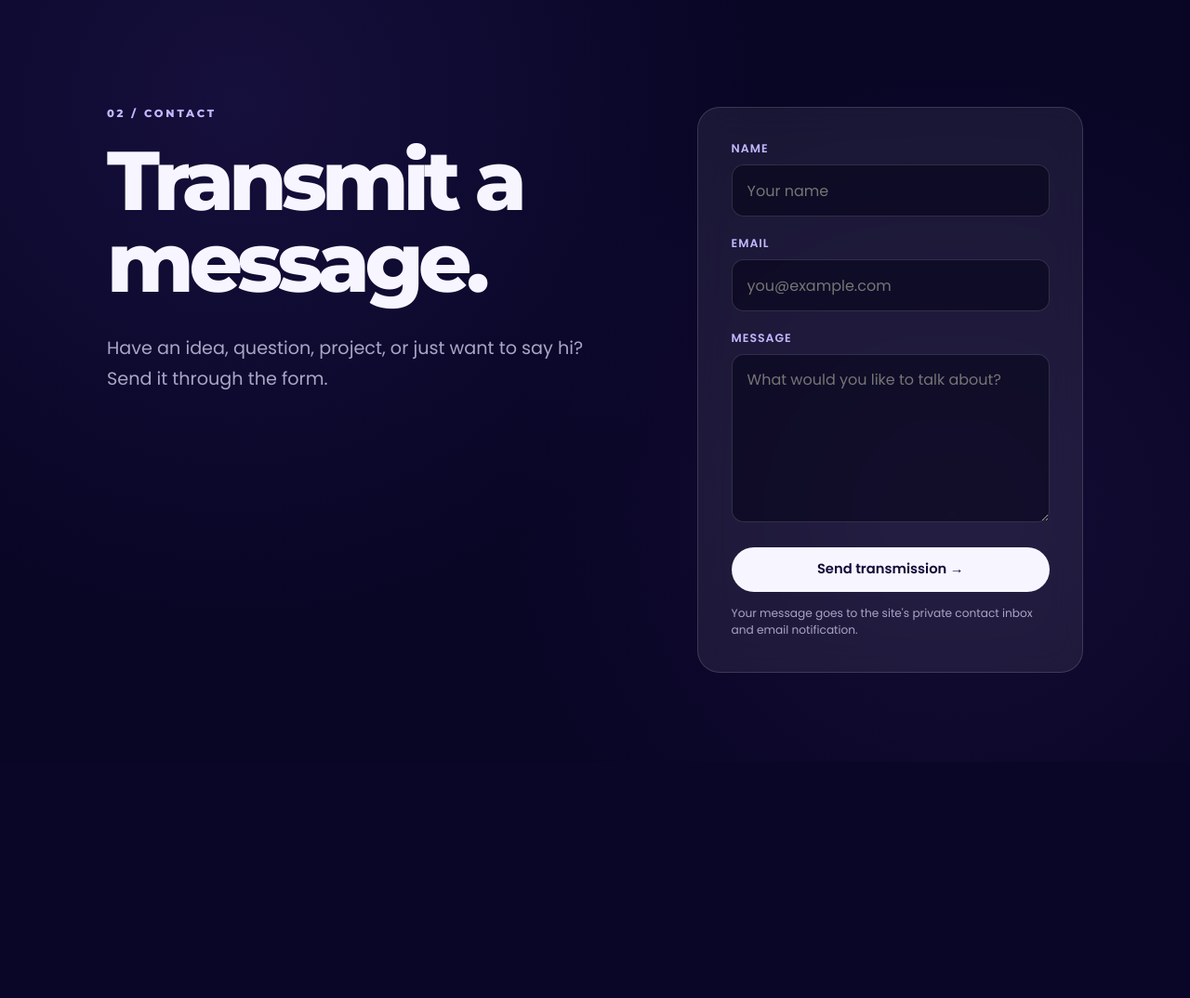
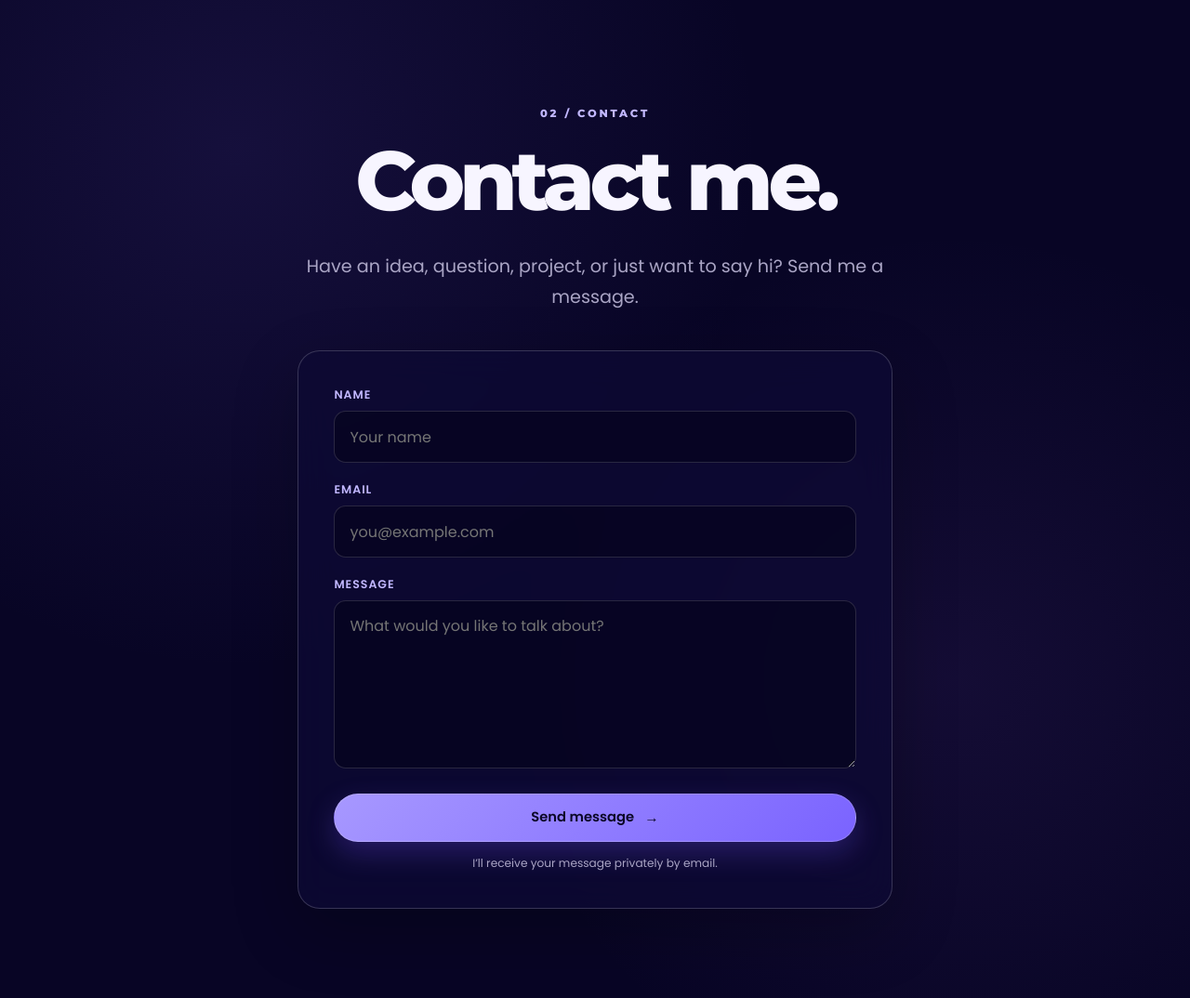
Before and after one commit to Oliebol23/mySpace, a Django app: page /contact/ in a window 1280 px wide. Shown: the part 69-1143 px from the top of the page at 93% size. Before the commit the page ends 793 px from the top, so only its background shows below. Run offline with Django 5.2, Linux system fonts and the light colour scheme.

Commit message:
prettier

```diff
--- a/members/static/css/main.css
+++ b/members/static/css/main.css
@@ -168,23 +168,51 @@ a {
   font-weight: 600;
   text-decoration: none;
   cursor: pointer;
-  transition: transform 0.2s ease, border-color 0.2s ease, background 0.2s ease;
+  gap: 0.7rem;
+  min-width: 150px;
+  transition: transform 0.2s ease, border-color 0.2s ease, background 0.2s ease, box-shadow 0.2s ease;
 }
 
 .button:hover {
-  transform: translateY(-2px);
+  transform: translateY(-3px);
+}
+
+.button:focus-visible {
+  outline: 3px solid rgba(194, 184, 255, 0.45);
+  outline-offset: 3px;
 }
 
 .button-primary {
-  background: var(--text);
-  color: #100b38;
+  border-color: rgba(255, 255, 255, 0.18);
+  background: linear-gradient(135deg, #a798ff, #7a63ff);
+  color: #0b0827;
+  box-shadow: 0 12px 30px rgba(96, 73, 214, 0.32);
 }
 
-.button-ghost {
-  border-color: var(--line);
-  background: rgba(8, 5, 37, 0.35);
+.button-primary:hover {
+  box-shadow: 0 16px 38px rgba(96, 73, 214, 0.42);
+}
+
+.button-secondary {
+  border-color: rgba(255, 255, 255, 0.28);
+  background: rgba(255, 255, 255, 0.08);
   color: var(--text);
-  backdrop-filter: blur(10px);
+  box-shadow: inset 0 0 0 1px rgba(255, 255, 255, 0.04);
+  backdrop-filter: blur(12px);
+}
+
+.button-secondary:hover {
+  border-color: rgba(255, 255, 255, 0.5);
+  background: rgba(255, 255, 255, 0.13);
+}
+
+.button-arrow {
+  font-size: 1.05em;
+  transition: transform 0.2s ease;
+}
+
+.button:hover .button-arrow {
+  transform: translateX(3px);
 }
 
 .hero-status {
@@ -261,18 +289,36 @@ a {
 }
 
 .contact-shell {
-  display: grid;
-  grid-template-columns: minmax(0, 0.9fr) minmax(320px, 0.7fr);
-  gap: clamp(3rem, 8vw, 7rem);
-  align-items: start;
+  display: flex;
+  flex-direction: column;
+  align-items: center;
+  gap: 2.5rem;
+}
+
+.contact-copy {
+  width: min(700px, 100%);
+  text-align: center;
+}
+
+.contact-copy .eyebrow,
+.contact-copy .page-intro {
+  margin-left: auto;
+  margin-right: auto;
 }
 
 .contact-form {
-  padding: clamp(1.5rem, 4vw, 2.2rem);
-  border: 1px solid var(--line);
+  width: min(640px, 100%);
+  margin: 0 auto;
+  padding: clamp(1.5rem, 4vw, 2.4rem);
+  border: 1px solid rgba(255, 255, 255, 0.18);
   border-radius: 1.5rem;
-  background: var(--glass);
+  background: rgba(14, 9, 52, 0.78);
+  box-shadow: 0 24px 70px rgba(0, 0, 0, 0.24);
   backdrop-filter: blur(18px);
+}
+
+.form-fields {
+  width: 100%;
 }
 
 .field-group {
@@ -327,7 +373,7 @@ a {
 
 .submit-button {
   width: 100%;
-  border: 0;
+  min-height: 52px;
 }
 
 .form-note {
@@ -335,6 +381,7 @@ a {
   color: var(--muted);
   font-size: 0.76rem;
   line-height: 1.5;
+  text-align: center;
 }
 
 .success-shell {
@@ -381,8 +428,7 @@ a {
     justify-content: flex-end;
   }
 
-  .info-grid,
-  .contact-shell {
+  .info-grid {
     grid-template-columns: 1fr;
   }
 
@@ -416,6 +462,14 @@ a {
   .hero h1 {
     font-size: clamp(3.5rem, 18vw, 5.2rem);
   }
+
+  .hero-actions {
+    width: 100%;
+  }
+
+  .hero-actions .button {
+    flex: 1 1 100%;
+  }
 }
 
 @media (prefers-reduced-motion: reduce) {
--- a/members/templates/contact.html
+++ b/members/templates/contact.html
@@ -7,9 +7,9 @@
 <section class="page-shell contact-shell">
   <div class="contact-copy">
     <p class="eyebrow">02 / CONTACT</p>
-    <h1>Transmit a message.</h1>
+    <h1>Contact me.</h1>
     <p class="page-intro">
-      Have an idea, question, project, or just want to say hi? Send it through the form.
+      Have an idea, question, project, or just want to say hi? Send me a message.
     </p>
   </div>
 
@@ -27,6 +27,7 @@
       <div class="form-errors">{{ form.non_field_errors }}</div>
     {% endif %}
 
+    <div class="form-fields">
       {% for field in form.visible_fields %}
         <div class="field-group">
           <label for="{{ field.id_for_label }}">{{ field.label }}</label>
@@ -36,9 +37,12 @@
           {% endif %}
         </div>
       {% endfor %}
+    </div>
 
-    <button class="button button-primary submit-button" type="submit">Send transmission →</button>
-    <p class="form-note">Your message goes to the site's private contact inbox and email notification.</p>
+    <button class="button button-primary submit-button" type="submit">
+      <span>Send message</span><span class="button-arrow" aria-hidden="true">→</span>
+    </button>
+    <p class="form-note">I’ll receive your message privately by email.</p>
   </form>
 </section>
 {% endblock %}
--- a/members/urls.py
+++ b/members/urls.py
@@ -1,11 +1,9 @@
 from django.urls import path
+
 from . import views
 
 urlpatterns = [
-     path('', views.home, name='home'),
-      path('contact/', views.contact_view, name='contact'),
-      path('about/', views.about, name='about')
-
-
-
+    path("", views.home, name="home"),
+    path("about/", views.about, name="about"),
+    path("contact/", views.contact_view, name="contact"),
 ]
```
Also changed, not shown: members/templates/home.html (+7 -3 lines). Lines whose indentation alone changed are shown as unchanged.
